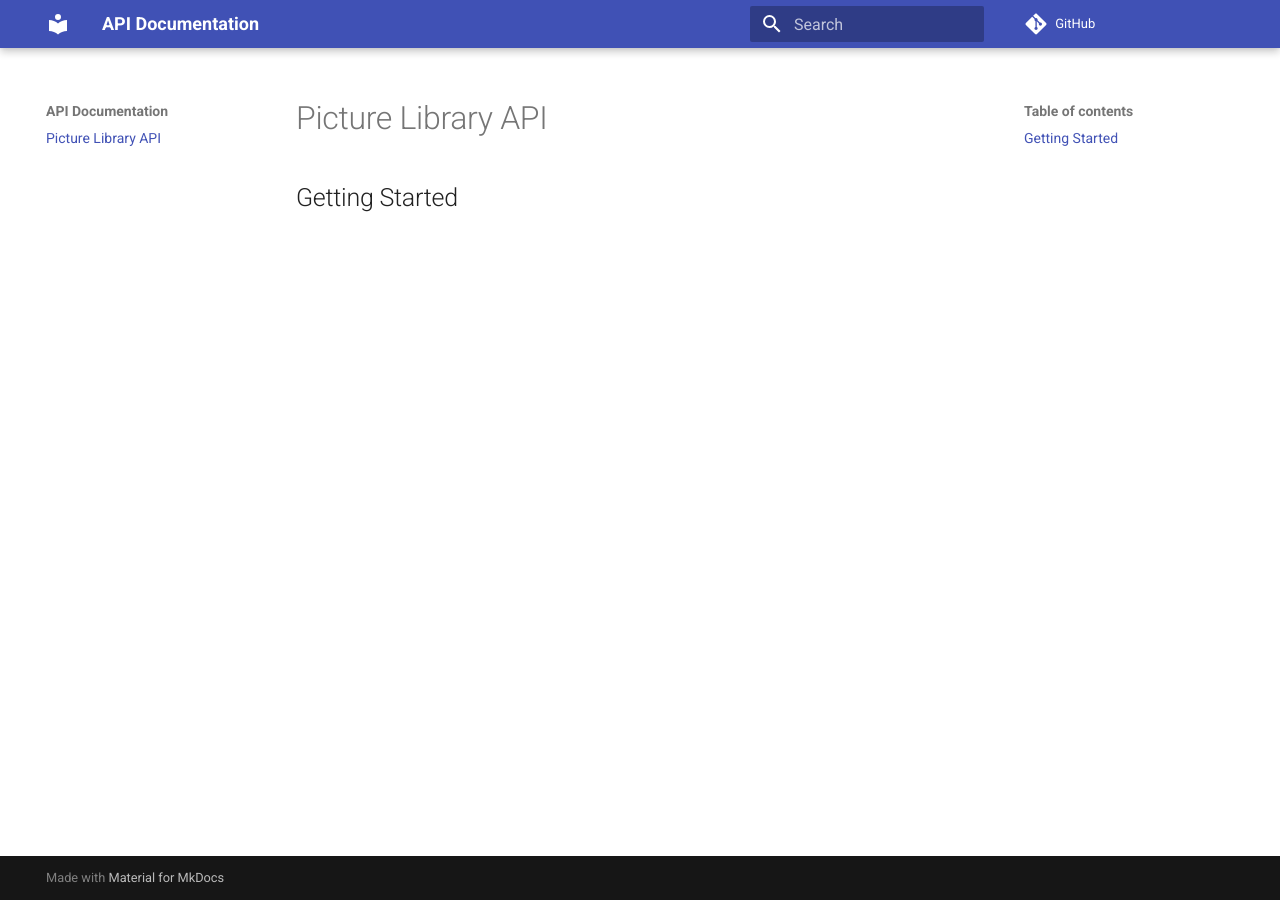
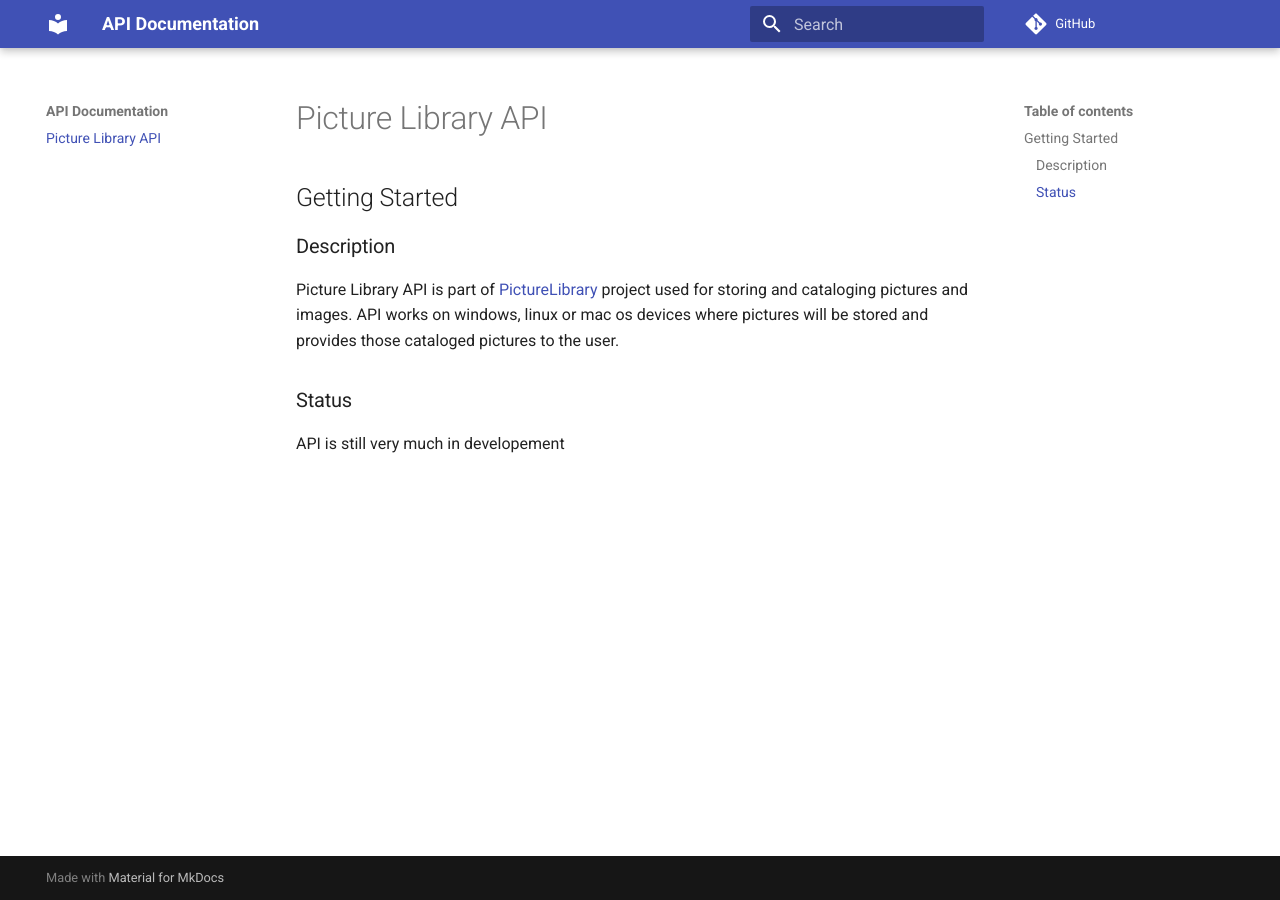
Before and after one commit to TomaszKumiega/PictureLibrary.API.Old, an MkDocs documentation site: the page built from docs/index.md, in a window 1280 px wide. Built offline with MkDocs 1.6.1 and Material for MkDocs 9.7.7, drawn with Linux system fonts in a browser that asks for light colours; comment, search, counter and statistics services are not loaded.

Commit message:
Update index.md

```diff
--- a/docs/index.md
+++ b/docs/index.md
@@ -1,3 +1,12 @@
 # Picture Library API
 
 ## Getting Started
+
+### Description
+
+Picture Library API is part of [PictureLibrary](https://github.com/TomaszKumiega/PictureLibrary) project used for storing and cataloging pictures and images.
+API works on windows, linux or mac os devices where pictures will be stored and provides those cataloged pictures to the user.
+
+### Status
+
+API is still very much in developement
```
